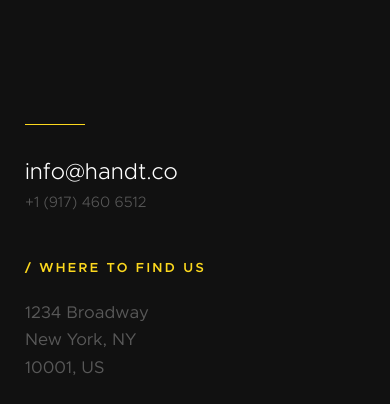
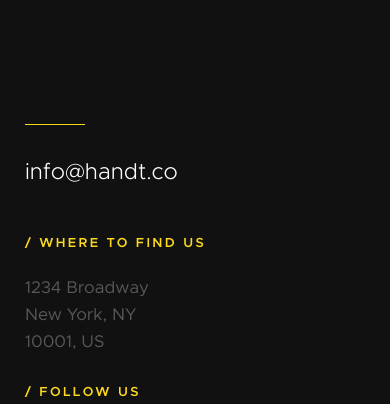
Before and after one commit to lees569/handt, a plain HTML site: page index.html in a window 390 px wide. Shown: the part 8970-9374 px from the top of the page. Drawn offline with Linux system fonts and the light colour scheme; files whose address does not match are found by name.

Commit message:
phone
hide

```diff
--- a/index.html
+++ b/index.html
@@ -619,7 +619,7 @@
                 <p>
                 <a href="mailto:info@handt.co"
                    class="contact-email">info@handt.co</a>
-                <span class="contact-number">+1 (917) 460 6512</span>
+<!--                <span class="contact-number">+1 (917) 460 6512</span>-->
                 </p>
             </div> <!-- end contact-main -->
 
```
